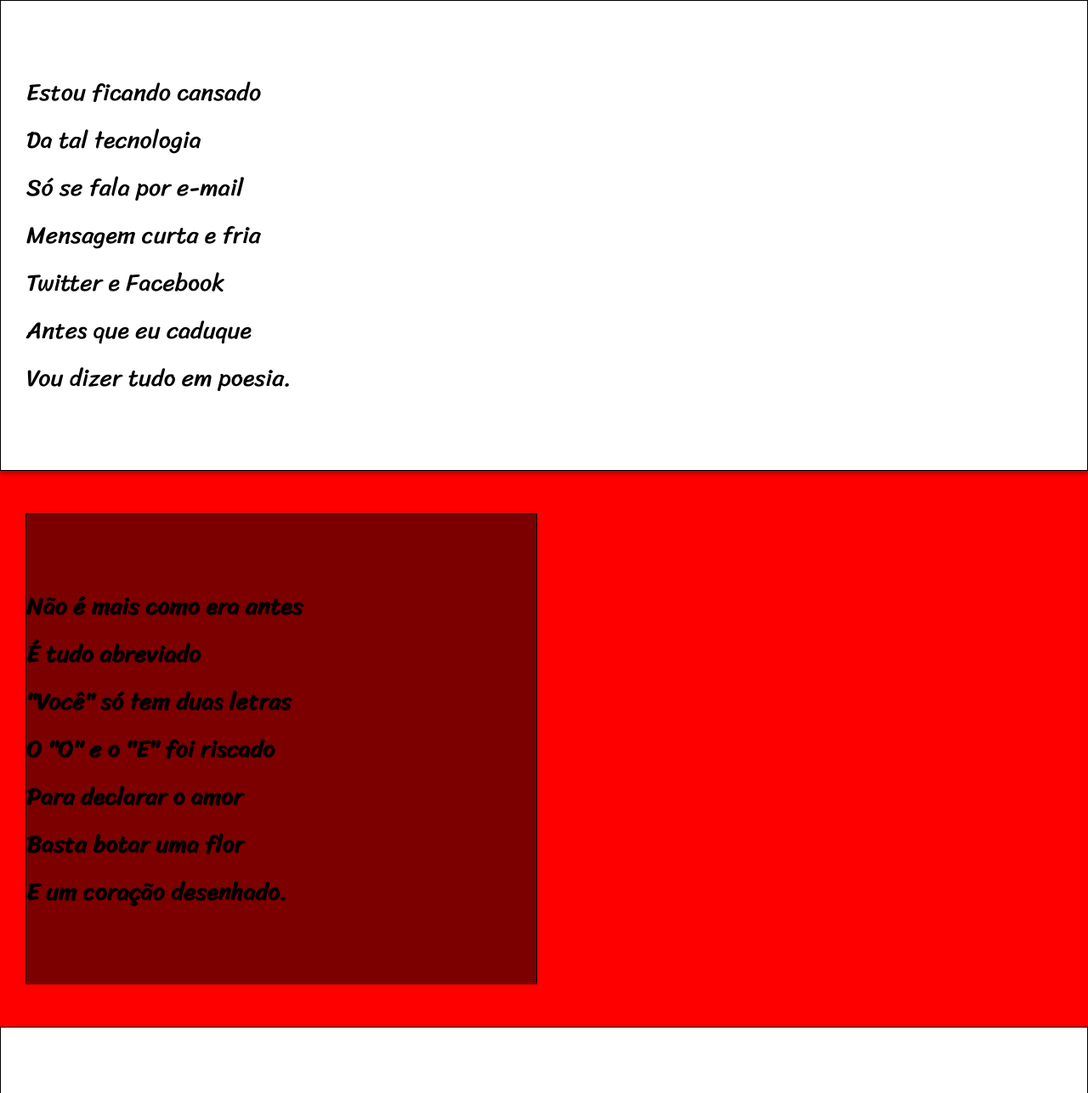
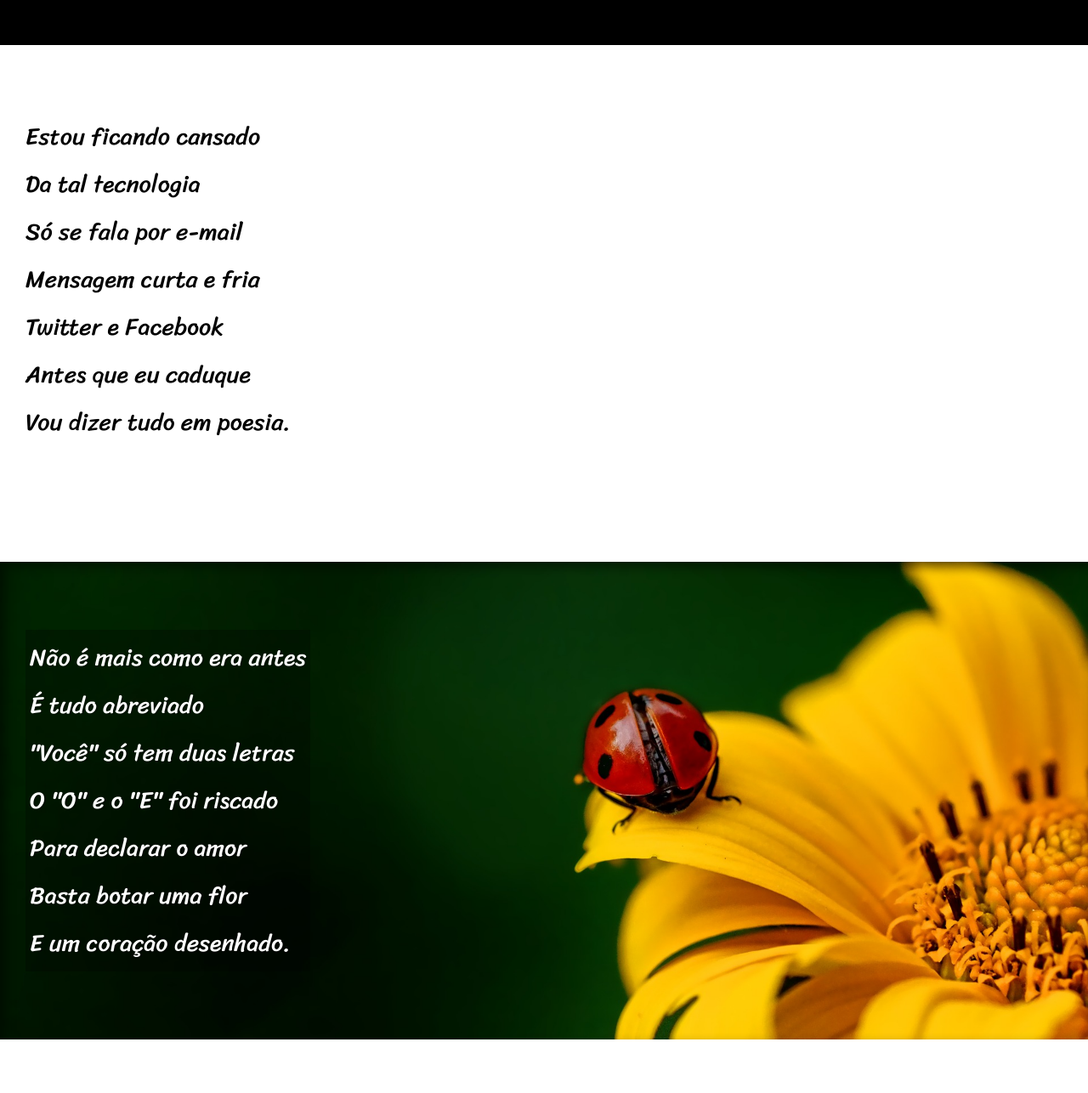
Before and after one commit to maelalves/projeto-cordel, a plain HTML site: page index.html in a window 1280 px wide. Shown: the part 207-1493 px from the top of the page at 85% size. Drawn offline with Linux system fonts and the light colour scheme.

Commit message:
Atualização do background com parallax

```diff
--- a/index.html
+++ b/index.html
@@ -12,9 +12,7 @@
         <h1>Cordel Moderno</h1>
         <p>Por <a href="https://www.recantodasletras.com.br/poesias/3186743" target="_blank">Milton Duarte</a></p>
     </header>
-    <main>
-        <article>
-            <section class="fundo-branco">
+        <section class="normal">
             <p>
                 Estou ficando cansado<br>
                 Da tal tecnologia<br>
@@ -25,7 +23,7 @@
                 Vou dizer tudo em poesia.
             </p>
         </section>
-            <section class="transparente">
+        <section class="imagem" id="img1">
             <p>
                 Não é mais como era antes<br>
                 É tudo abreviado<br>
@@ -36,7 +34,7 @@
                 E um coração desenhado.
             </p>
         </section>
-            <section class="fundo-branco">
+        <section class="normal">
             <p>
                 Arroba agora não pesa<br>
                 É parte de um endereço<br>
@@ -56,7 +54,7 @@
                 Decifre esse rabisco.
             </p>
         </section>
-            <section class="transparente">
+        <section class="imagem" id="img2">
             <p>
                 Tenho saudade das cartas<br>
                 Escritas com a própria mão<br>
@@ -67,7 +65,7 @@
                 Nas linhas do coração.
             </p>
         </section>
-            <section class="fundo-branco">
+        <section class="normal">
             <p>
                 Agora, escrevo e envio<br>
                 Chegando na mesma hora<br>
@@ -87,8 +85,6 @@
                 Deixe que Deus interprete.<br>
             </p>
         </section>
-        </article>
-    </main>
     <footer>
         <p>Desenvolvido por <a href="https://github.com/maelalves" target="_blank">Ismael Alves</a></p>
     </footer>
--- a/style.css
+++ b/style.css
@@ -16,10 +16,11 @@ cursive;*/
     margin: 0px;
 }
 
-body{
-    background-color: red;
+html, body{
+    min-height: 100vh; /*vh de vew height ou seja, 1005 da altura*/
 
 }
+
 header{
     background-color: black;
     text-align: center;
@@ -29,7 +30,8 @@ header{
 
 header h1{
     font-family: var(--fonte2);
-    font-size: 10vh;
+    font-variant: small-caps; /*Coloca todas as letrs maiusculas mas com as primeiras letras maior*/
+    font-size: 10vw; /*vw de vew-width, ou seja porcentagem baseada na lagura*/
     font-weight: bold;
     padding-top: 50px;
 }
@@ -55,28 +57,49 @@ a:hover{
 }
 
 section{
-    padding-top: 10vh;
+   padding-top: 10vh;
     padding-bottom: 10vh;
     line-height: 2em;
+    padding-left: 30px;
     font-size: 3.5vh;
     font-family: var(--fonte3);
 }
 
-.fundo-branco{
-    background-color: white;
-    border: solid 1px black;
-    padding-left: 30px;
-    margin: auto;
-    margin-bottom: 0px;
-    box-shadow: 0px 3px 7px rgba(0, 0, 0, 0.308);
+section p{
+    padding-bottom: 2em;
 }
 
-.transparente{
-    background-color: rgba(0, 0, 0, 0.514);
-    width: 600px;
-    margin: 50px 0px 50px 30px;
-    border: solid 1px black;
-    text-shadow: 1px 1px 0px black;;
+section.normal{
+    background-color: white;
+    color: black;
+}
+
+section.imagem{
+    background-color: rgba(0, 0, 0, 0.74);
+    color: white;
+    background-size: cover;
+    background-attachment: fixed;
+    /*cria sombra para dentro da section.imagem*/
+    box-shadow: inset 6px 6px 13px 0px rgba(0, 0, 0, 0.473);
+
+}
+
+/*cria um fundo transparente para o paragrafo*/
+section.imagem >p{
+    display: inline-block;
+    padding: 5px;
+    background-color: rgba(0, 0, 0, 0.253);
+    text-shadow: 2px 1px 0px rgba(0, 0, 0, 0.281);
+}
+
+section#img1{
+    background-image: url('imagens/background001.jpg');
+    background-position: right center;
+}
+
+section#img2{
+    background-image: url('imagens/background002.jpg');
+    background-position: right center;
 }
 
 /*Roda pé*/
```
Lines whose indentation alone changed are shown as unchanged.
